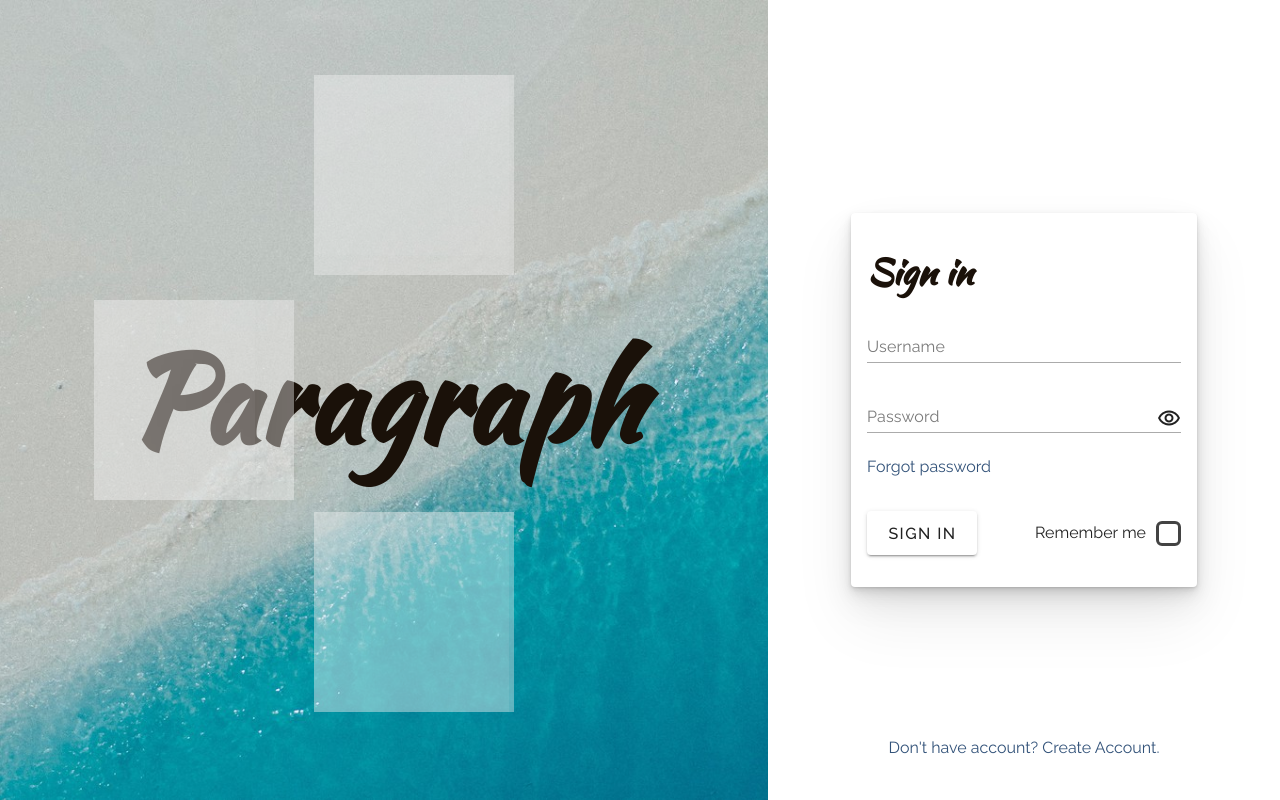
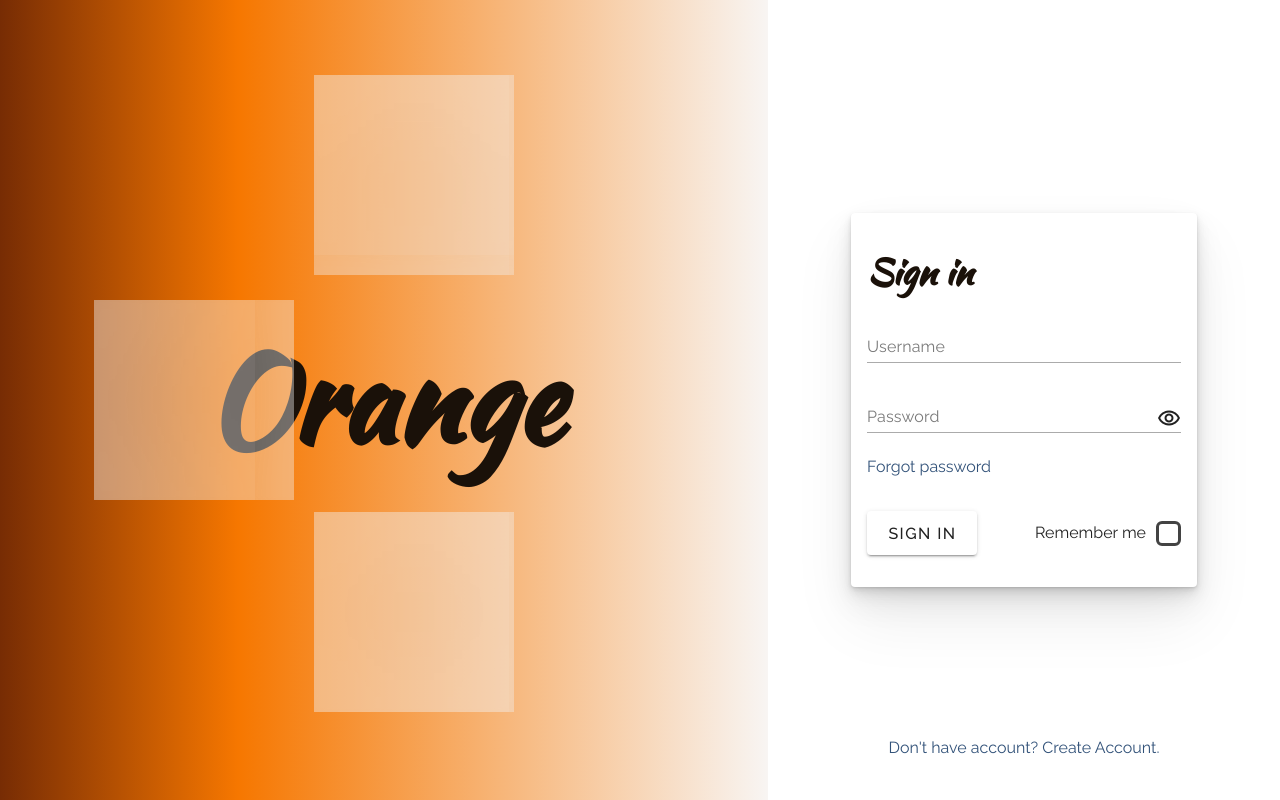
Before and after one commit to space-vagabund/orange, a Vue app: page /sign-in in a window 1280 px wide. Built offline with nearby package versions, Linux system fonts and the light colour scheme.

Commit message:
change banner

```diff
--- a/src/components/PageBanner.vue
+++ b/src/components/PageBanner.vue
@@ -9,8 +9,7 @@
         >
           <BackBtn />
         </div>
-        <img src="../assets/create_account_banner.jpg" alt="banner" />
-        <h1>Paragraph</h1>
+        <h1>Orange</h1>
       </div>
       <div class="blocks">
         <div class="block block1" />
@@ -58,6 +57,13 @@ export default defineComponent({
   flex-basis: 60%;
   height: 100vh;
   position: relative;
+  background: rgb(119, 44, 4);
+  background: linear-gradient(
+    90deg,
+    rgba(119, 44, 4, 1) 0%,
+    rgba(246, 119, 0, 1) 31%,
+    rgba(248, 245, 243, 1) 100%
+  );
   .goBackWrapper {
     position: absolute;
     top: 5%;
```
Also changed, not shown: 1 other file (tests, documents, lock files or other folders).
